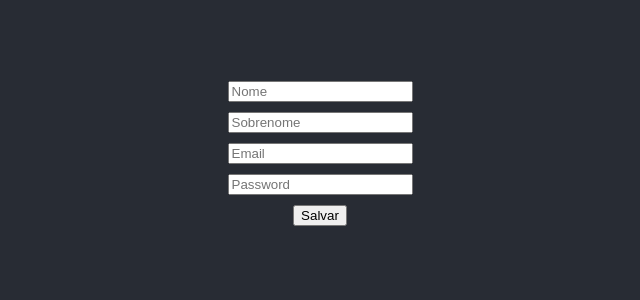
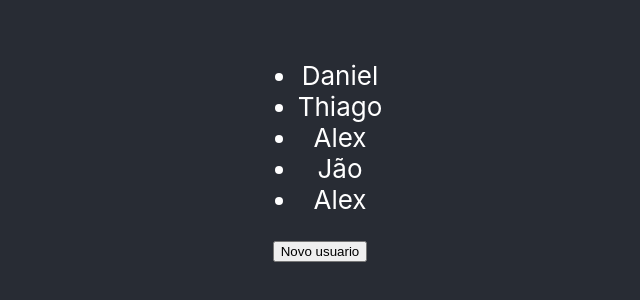
Before and after one commit to JotaPrimo/erjs, a React (Create React App) app: page / in a window 1280 px wide. Shown: the part 252-552 px from the top of the page, without its empty margins (320-960 px from the left). Built offline with nearby package versions, Linux system fonts and the light colour scheme.

Commit message:
3.2. "Ciclos de vida" com o hook useEffect

```diff
--- a/src/App.tsx
+++ b/src/App.tsx
@@ -1,7 +1,19 @@
-import './App.css';
-import Form from './components/Form';
+import { useEffect, useState } from "react";
+import "./App.css";
 
 function App() {
+  const [names, setNames] = useState([
+    "Daniel",
+    "Thiago",
+    "Alex",
+    "Jão",
+    "Alex",
+  ]);
+
+  useEffect(() => {
+    console.log("useEffect, vai aparecer apenas uma unica vez", names);
+    // tenho acesso ao dom
+  }, [names]);
 
   /**
    * Devo usar arrow function ou passar a refencia da função
@@ -9,7 +21,19 @@ function App() {
   return (
     <div className="App">
       <header className="App-header">
-        <Form />
+        <ul>
+          {names.map((name, index) => (
+            <li key={index}>{name}</li>
+          ))}
+        </ul>
+
+        <button
+          onClick={() => {
+            setNames([...names, "Jota"]);
+          }}
+        >
+          Novo usuario
+        </button>
       </header>
     </div>
   );
```
Also changed, not shown: src/components/Exemplo.tsx (added, +18 -0 lines).
